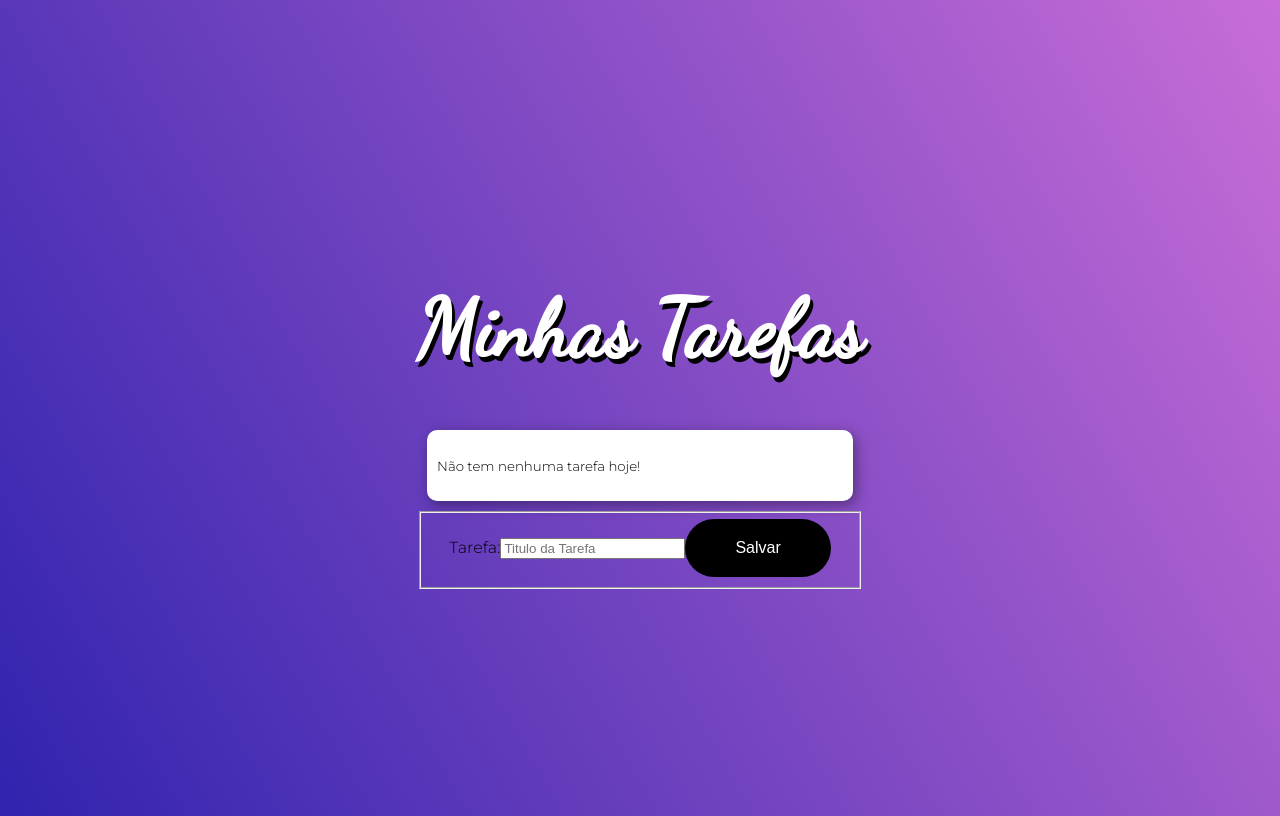
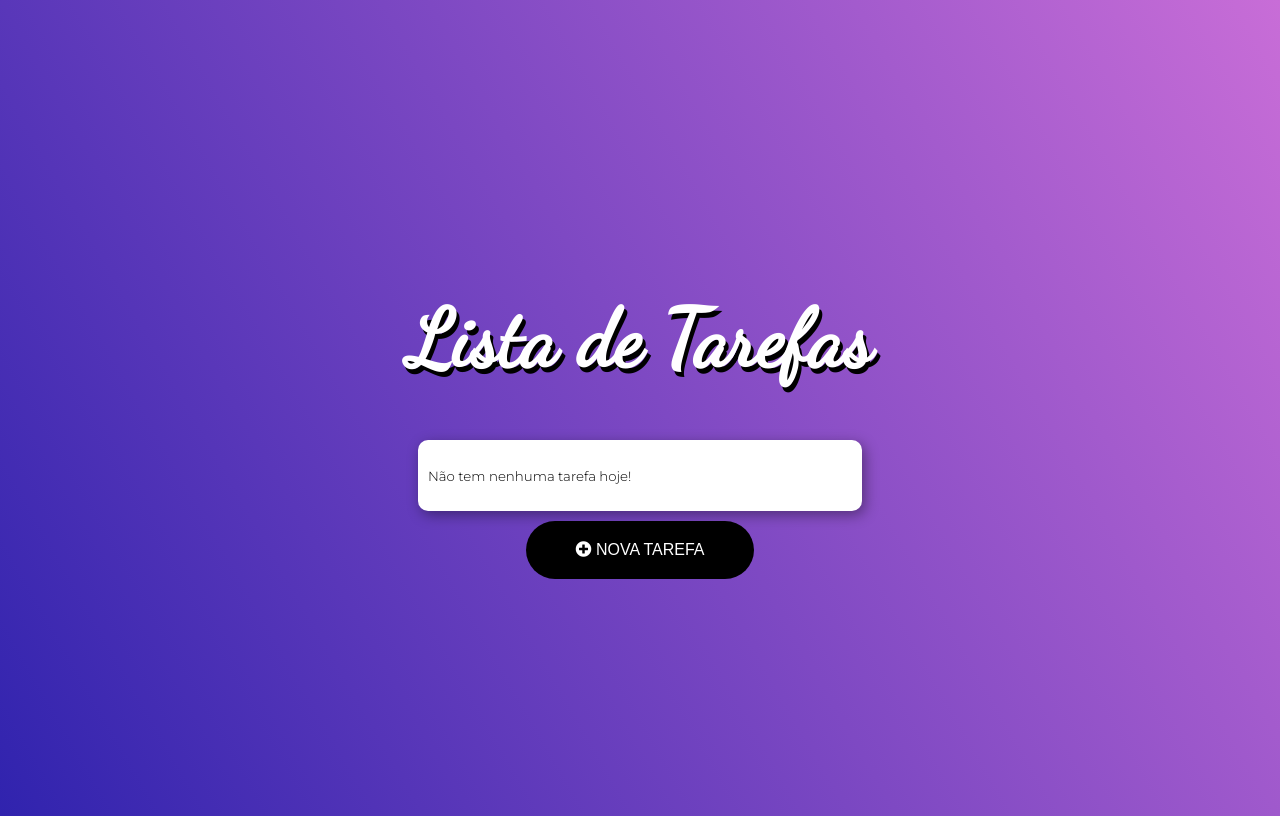
Before and after one commit to silvarafaell/Comecando-com-Angular, an Angular app in the folder todo/: page / in a window 1280 px wide. Built offline with nearby package versions, Linux system fonts and the light colour scheme.

Commit message:
Alternando as Visualizacoes

```diff
--- a/todo/src/app/app.component.html
+++ b/todo/src/app/app.component.html
@@ -1,5 +1,5 @@
-<h1 class="title">{{title}}</h1>
-<ul>
+<h1 class="title animated jackInTheBox">{{title}}</h1>
+<ul class="animated flipInX" *ngIf="mode=='list'">
     <p *ngIf="todos.length == 0"><small>Não tem nenhuma tarefa hoje!</small></p>
     <li *ngFor="let todo of todos">
         {{ todo.title }} |
@@ -8,7 +8,7 @@
         <button (click)="remove(todo)">REMOVER</button>
     </li>
 </ul>
-
+<div id="modal" *ngIf="mode=='add'" class="animated flipInX">
     <form [formGroup]="form">
         <fieldset>
             <label>Tarefa:</label>
@@ -17,3 +17,13 @@
             <button class="button" [disabled]="form.invalid" (click)="add()">Salvar</button>
         </fieldset>
     </form>
+</div>
+
+<button class="add-button animated fadeInUp button" (click)="changeMode('add')" *ngIf="mode=='list'">
+    <i class="fas fa-plus-circle"></i>
+    NOVA TAREFA
+  </button>
+  <button class="add-button animated fadeInUp button" (click)="changeMode('list')" *ngIf="mode=='add'">
+    <i class="fas fa-times"></i>
+    CANCELAR
+  </button>
--- a/todo/src/app/app.component.ts
+++ b/todo/src/app/app.component.ts
@@ -8,8 +8,9 @@
   styleUrls: ['./app.component.css']
 })
 export class AppComponent {
+  public mode = 'list';
   public todos: Todo[] = [];
-  public title: String = 'Minhas Tarefas';
+  public title: String = 'Lista de Tarefas';
   public form: FormGroup;
 
   constructor(private fb: FormBuilder) {
@@ -68,4 +69,8 @@
       this.todos = [];
     }
   }
+
+  changeMode(mode: string) {
+    this.mode = mode;
+  }
 }
--- a/todo/src/index.html
+++ b/todo/src/index.html
@@ -8,6 +8,8 @@
   <link rel="icon" type="image/x-icon" href="favicon.ico">
 
   <link href="https://fonts.googleapis.com/css?family=Dancing+Script|Montserrat:100,200,300,400,500,600,700,800,900" rel="stylesheet">
+  <link rel="stylesheet" href="https://use.fontawesome.com/releases/v5.7.0/css/all.css" integrity="sha384-lZN37f5QGtY3VHgisS14W3ExzMWZxybE1SJSEsQp9S+oqd12jhcu+A56Ebc1zFSJ" crossorigin="anonymous">
+  <link rel="stylesheet" href="https://cdnjs.cloudflare.com/ajax/libs/animate.css/3.7.0/animate.min.css">
 </head>
 <body>
   <app-root></app-root>
```
Lines whose indentation alone changed are shown as unchanged.
